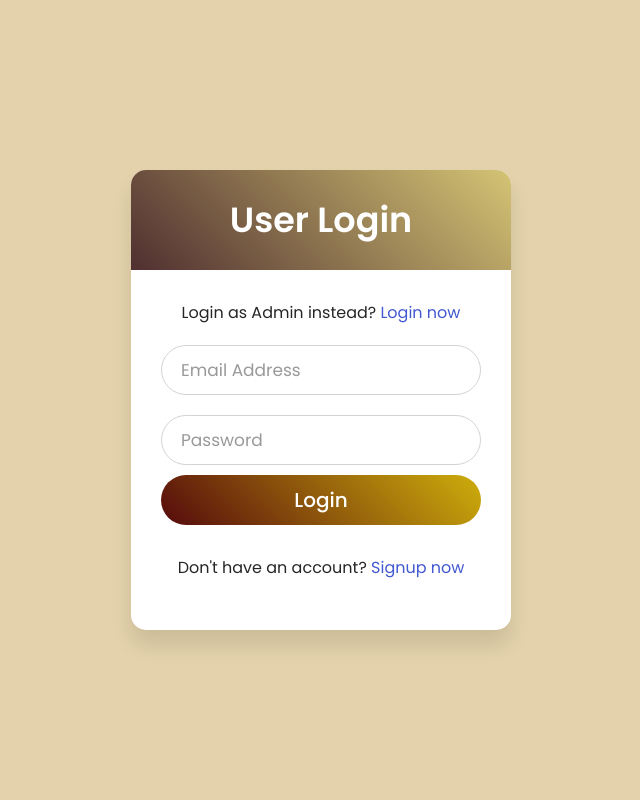
After one commit to Jaitrika/Falcon_DBMS_project, a Flask app: page /login in a window 1280 px wide. The commit adds this page. Shown: the whole page, without its empty margins (319-959 px from the left). Run offline with Flask 3, Linux system fonts and the light colour scheme.

Commit message:
login and signup func

```diff
--- a/app.py
+++ b/app.py
@@ -1,7 +1,10 @@
-from flask import Flask, render_template, request, redirect
+from flask import Flask, render_template, request, redirect,url_for, flash, session
 import mysql.connector
+from werkzeug.security import generate_password_hash
+from werkzeug.security import check_password_hash
 
 app = Flask(__name__)
+app.secret_key = 'BKJN'
 
 # MySQL connection
 conn = mysql.connector.connect(
@@ -11,11 +14,74 @@ conn = mysql.connector.connect(
     database="falcon"
 )
 
-
 @app.route('/')
 def home():
     return render_template('home.html')
 
+@app.route('/login', methods=['GET', 'POST'])
+def login():
+    if request.method == 'POST':
+        email = request.form.get('email')
+        password = request.form.get('password')
+
+        if not email or not password:
+            flash('Email and password are required.', 'error')
+            return render_template('login.html')
+
+        cursor = conn.cursor(dictionary=True)
+        try:
+            query = "SELECT * FROM useraccount WHERE Email = %s"
+            cursor.execute(query, (email,))
+            user = cursor.fetchone()
+
+            if user and check_password_hash(user['Password'], password):
+                session['userid'] = user['UserID']
+                session['username'] = user['Name']
+                flash('Login successful!', 'success')
+                return redirect(url_for('home'))
+            else:
+                flash('Invalid email or password', 'error')
+                return render_template('login.html')
+
+        except Exception as e:
+            print("Login error:", e)
+            flash('Something went wrong. Try again.', 'error')
+            return render_template('login.html')
+
+    return render_template('login.html')
+
+@app.route('/signup', methods=['GET', 'POST'])
+def signup():
+    if request.method == 'POST':
+        name = request.form['name']
+        email = request.form['email']
+        phone = request.form['phone']
+        password = request.form['password']
+
+        hashed_password = generate_password_hash(password)
+
+        conn = mysql.connector.connect(
+            host="localhost",
+            user="root",  # or your username
+            password="123456",
+            database="falcon"
+        )
+        cursor = conn.cursor()
+        try:
+            cursor.execute("""
+                INSERT INTO useraccount (Name, Email, PhoneNumber, Password, LoyaltyPoints)
+                VALUES (%s, %s, %s, %s, 0)
+            """, (name, email, phone, hashed_password))
+            conn.commit()
+            flash("Signup successful! Please log in.")
+            return redirect(url_for('login'))
+        except mysql.connector.IntegrityError:
+            flash("Email already exists. Try logging in.")
+            return redirect(url_for('signup'))
+        finally:
+            conn.close()
+
+    return render_template('signup.html')
 
 @app.route('/book-flight')
 def book_flight():
--- a/static/css/style.css
+++ b/static/css/style.css
@@ -0,0 +1,143 @@
+@import url('https://fonts.googleapis.com/css?family=Poppins:400,500,600,700&display=swap');
+*{
+  margin: 0;
+  padding: 0;
+  box-sizing: border-box;
+  font-family: 'Poppins', sans-serif;
+}
+html,body{
+  display: grid;
+  height: 100%;
+  width: 100%;
+  place-items: center;
+  background: #e3d2ab;
+  /* background: linear-gradient(-135deg, #c850c0, #4158d0); */
+}
+::selection{
+  background: #4158d0;
+  color: #fff;
+}
+.wrapper{
+  width: 380px;
+  background: #fff;
+  border-radius: 15px;
+  box-shadow: 0px 15px 20px rgba(0,0,0,0.1);
+}
+.wrapper .title{
+  font-size: 35px;
+  font-weight: 600;
+  text-align: center;
+  line-height: 100px;
+  color: #fff;
+  user-select: none;
+  border-radius: 15px 15px 0 0;
+  background: linear-gradient(-135deg, #d4c474, #4f2f30);
+}
+.wrapper form{
+  padding: 10px 30px 50px 30px;
+}
+.wrapper form .field{
+  height: 50px;
+  width: 100%;
+  margin-top: 20px;
+  position: relative;
+}
+.wrapper form .field input{
+  height: 100%;
+  width: 100%;
+  outline: none;
+  font-size: 17px;
+  padding-left: 20px;
+  border: 1px solid lightgrey;
+  border-radius: 25px;
+  transition: all 0.3s ease;
+}
+.wrapper form .field input:focus,
+form .field input:valid{
+  border-color: #4158d0;
+}
+.wrapper form .field label{
+  position: absolute;
+  top: 50%;
+  left: 20px;
+  color: #999999;
+  font-weight: 400;
+  font-size: 17px;
+  pointer-events: none;
+  transform: translateY(-50%);
+  transition: all 0.3s ease;
+}
+form .field input:focus ~ label,
+form .field input:valid ~ label{
+  top: 0%;
+  font-size: 16px;
+  color: #4158d0;
+  background: #fff;
+  transform: translateY(-50%);
+}
+form .content{
+  display: flex;
+  width: 100%;
+  height: 50px;
+  font-size: 16px;
+  align-items: center;
+  justify-content: space-around;
+}
+form .content .checkbox{
+  display: flex;
+  align-items: center;
+  justify-content: center;
+}
+form .content input{
+  width: 15px;
+  height: 15px;
+  background: red;
+}
+form .content label{
+  color: #262626;
+  user-select: none;
+  padding-left: 5px;
+}
+form .content .pass-link{
+  color: "";
+}
+form .field input[type="submit"]{
+  color: #fff;
+  border: none;
+  padding-left: 0;
+  margin-top: -10px;
+  font-size: 20px;
+  font-weight: 500;
+  cursor: pointer;
+  background: linear-gradient(-135deg, #ceae0b, #550a0c);
+  transition: all 0.3s ease;
+}
+form .field input[type="submit"]:active{
+  transform: scale(0.95);
+}
+form .signup-link{
+  color: #262626;
+  margin-top: 20px;
+  text-align: center;
+}
+form .adminlogin-link{
+    color: #262626;
+    margin-top: 20px;
+    text-align: center;
+  }
+form .pass-link a,
+form .signup-link a{
+  color: #4158d0;
+  text-decoration: none;
+}
+form .adminlogin-link a{
+    color: #4158d0;
+    text-decoration: none;
+  }
+form .pass-link a:hover,
+form .signup-link a:hover{
+  text-decoration: underline;
+}
+form .adminlogin-link a:hover{
+    text-decoration: underline;
+}
--- /dev/null
+++ b/templates/login.html
@@ -0,0 +1,65 @@
+<!--&lt;!&ndash; templates/login.html &ndash;&gt;-->
+<!--<!DOCTYPE html>-->
+<!--<html>-->
+<!--<head>-->
+<!--    <title>Login</title>-->
+<!--    <link rel="stylesheet" href="{{ url_for('static', filename='css/style.css') }}">-->
+<!--</head>-->
+<!--<body>-->
+<!--    <div class="form-container">-->
+<!--        <h2>Login</h2>-->
+<!--        <form method="POST" action="/login">-->
+<!--  <input type="email" name="email" placeholder="Email" required>-->
+<!--  <input type="password" name="password" placeholder="Password" required>-->
+<!--  <button type="submit">Login</button>-->
+<!--</form>-->
+
+<!--    </div>-->
+<!--</body>-->
+<!--</html>-->
+<!DOCTYPE html>
+<html lang="en" dir="ltr">
+   <head>
+      <meta charset="utf-8">
+      <title>Login Form Design</title>
+      <link rel="stylesheet" href="static/css/style.css">
+   </head>
+   <body>
+   <!-- Flash message display -->
+   {% with messages = get_flashed_messages(with_categories=true) %}
+     {% if messages %}
+       {% for category, message in messages %}
+         <div class="alert {{ category }}">
+           {{ message }}
+         </div>
+       {% endfor %}
+     {% endif %}
+   {% endwith %}
+
+   <div class="wrapper">
+      <div class="title">
+         User Login
+      </div>
+      <form method="POST" action="{{ url_for('login') }}">
+         <div class="adminlogin-link">
+            Login as Admin instead? <a href="#">Login now</a>
+         </div>
+         <div class="field">
+            <input type="text" name="email" required>
+            <label>Email Address</label>
+         </div>
+         <div class="field">
+            <input type="password" name="password" required>
+            <label>Password</label>
+         </div>
+         <div class="field">
+            <input type="submit" value="Login">
+         </div>
+         <div class="signup-link">
+            Don't have an account? <a href="#">Signup now</a>
+         </div>
+      </form>
+   </div>
+</body>
+
+</html>
```
Also changed, not shown: templates/home.html (+114 -7 lines), templates/signup.html (added, +20 -0 lines).
